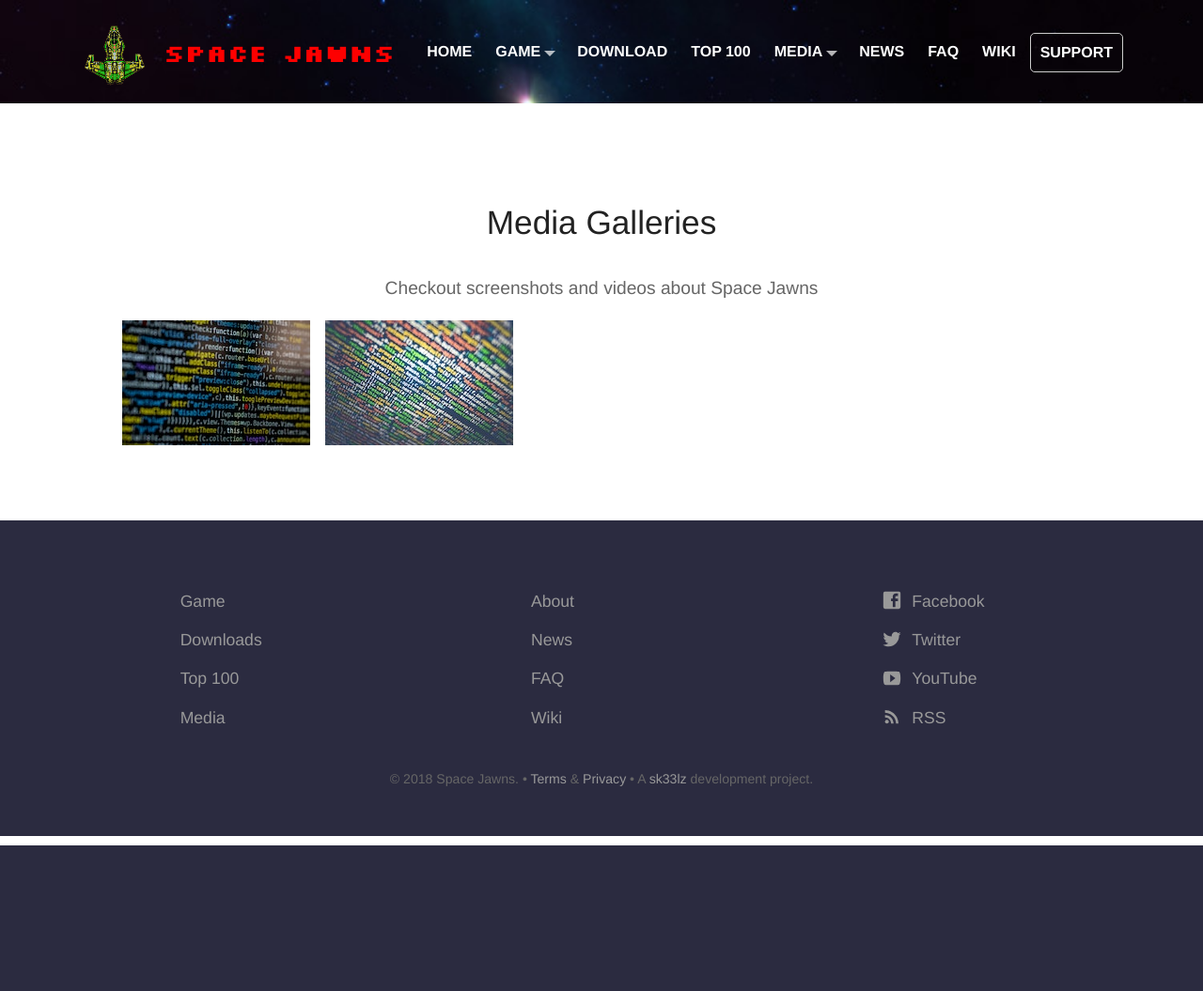
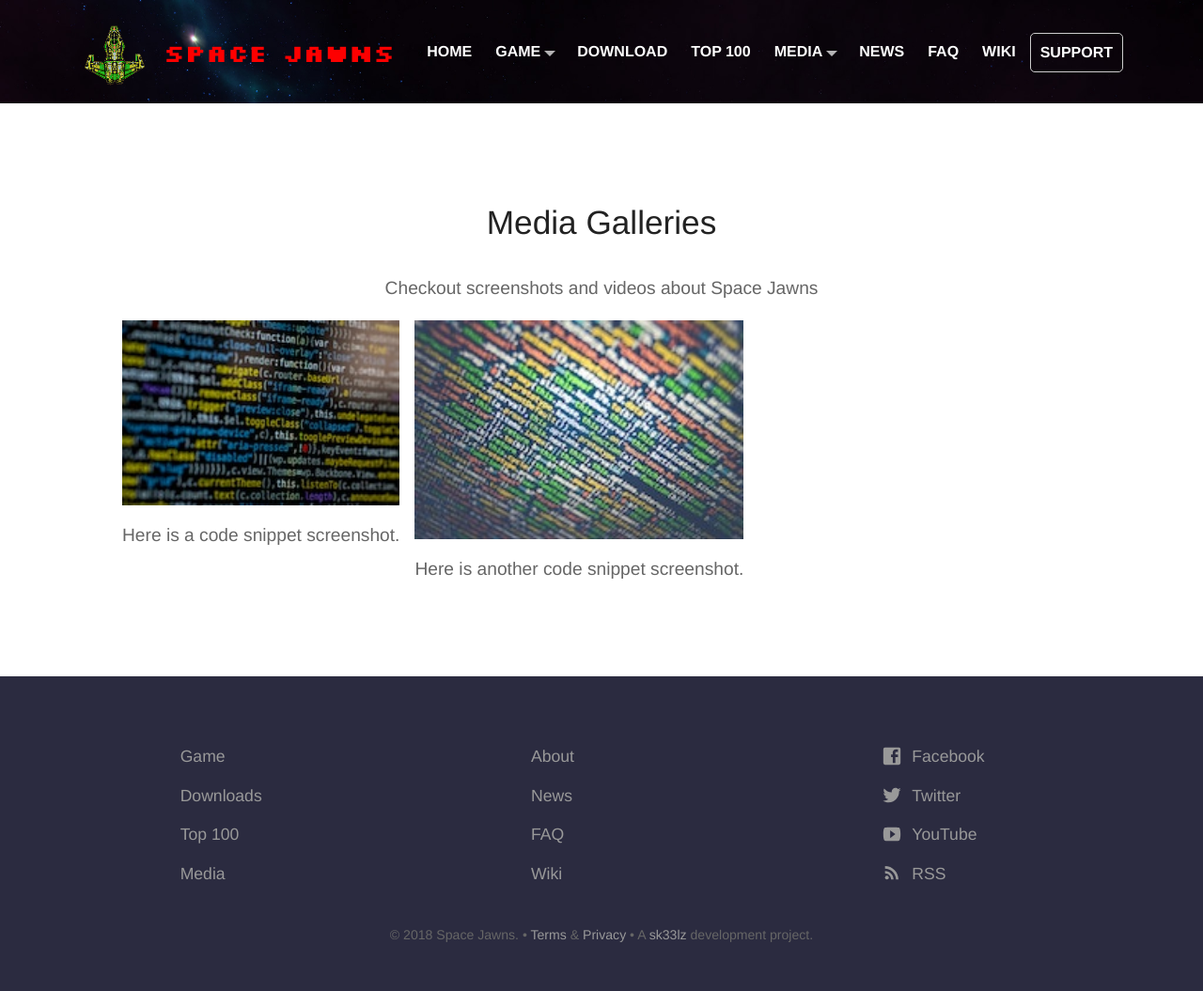
Before and after one commit to sk33lz/spacejawns, a Jekyll site: the page built from docs/pages/media.md, in a window 1280 px wide. Shown: the whole page at 94% size. Built offline with Jekyll 4.4.1, drawn with Linux system fonts in a browser that asks for light colours; nearby versions of some CDN libraries; before the commit the page ends 900 px from its top, so only the background shows below that.

Commit message:
Adding a title to images.

```diff
--- a/docs/_includes/gallery
+++ b/docs/_includes/gallery
@@ -31,7 +31,7 @@
 		{% capture url %}{{ item.image_url }}{% endcapture %}
 		{% assign split_url = url | split: '.' %}
 		{% capture thumb_url %}{{split_url[0]}}-thumb.{{split_url[1]}}{% endcapture %}
-		<li><a href="{{ site.imageurl }}{{ item.image_url }}"><img {% if item.caption %}data-caption="{{ item.caption }}"{% endif %} src="{{ site.thumb_url }}{{ thumb_url }}" alt="{{ item.alt_text }}"></a></li>
+		<li><a href="{{ site.imageurl }}{{ item.image_url }}"><img {% if item.caption %}data-caption="{{ item.caption }}"{% endif %} src="{{ site.thumb_url }}{{ thumb_url }}" alt="{{ item.alt_text }}"><p>{{ item.title }}</p></a></li>
 		{% endfor %}
 	</ul>
 </div>
--- a/docs/pages/media.md
+++ b/docs/pages/media.md
@@ -4,9 +4,11 @@
 description: Checkout screenshots and videos about Space Jawns
 gallery:
     - image_url: screenshots/gallery-image1.jpg
+      title: Here is a code snippet screenshot.
       caption: Here is a code snippet screenshot.
       alt_text: a screenshot
     - image_url: screenshots/gallery-image2.jpg
+      title: Here is another code snippet screenshot.
       caption: Here is another code snippet screenshot.
       alt_text: a second screenshot
 ---
```
